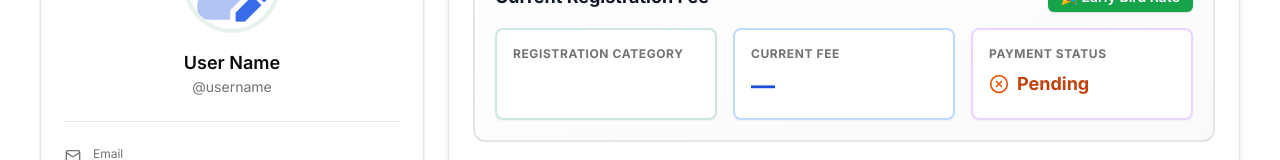
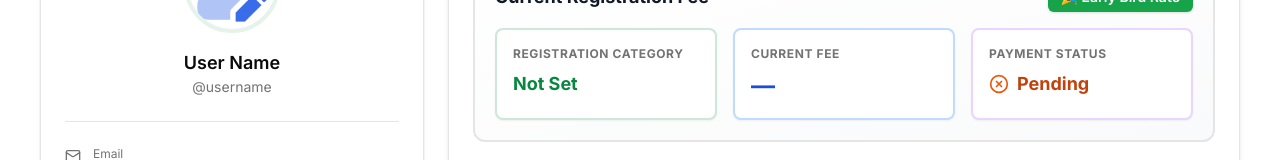
Before and after one commit to icap2025/ICAP2025, a Next.js app in the folder client/: page /dashboard in a window 1280 px wide. Shown: the part 342-502 px from the top of the page. Built offline with nearby package versions, Linux system fonts and the light colour scheme; no server answers.

Commit message:
dashboard ui fixes

```diff
--- a/client/app/(protected)/dashboard/DashboardClient.tsx
+++ b/client/app/(protected)/dashboard/DashboardClient.tsx
@@ -396,7 +396,7 @@ export default function DashboardClient() {
               <div className="grid gap-3 sm:gap-4 grid-cols-1 sm:grid-cols-2 lg:grid-cols-3">
                 <div className="p-3 sm:p-4 rounded-lg bg-white dark:bg-gray-800 border-2 border-primary/20 shadow-sm">
                   <p className="text-xs font-bold text-muted-foreground uppercase tracking-wider mb-2">Registration Category</p>
-                  <p className="text-sm sm:text-base lg:text-lg font-bold text-primary break-words">
+                  <p className="text-sm sm:text-base lg:text-lg font-bold text-primary break-words">      {userData?.registrationCategory ?? "Not Set"}
                   </p>
                 </div>
 
```
